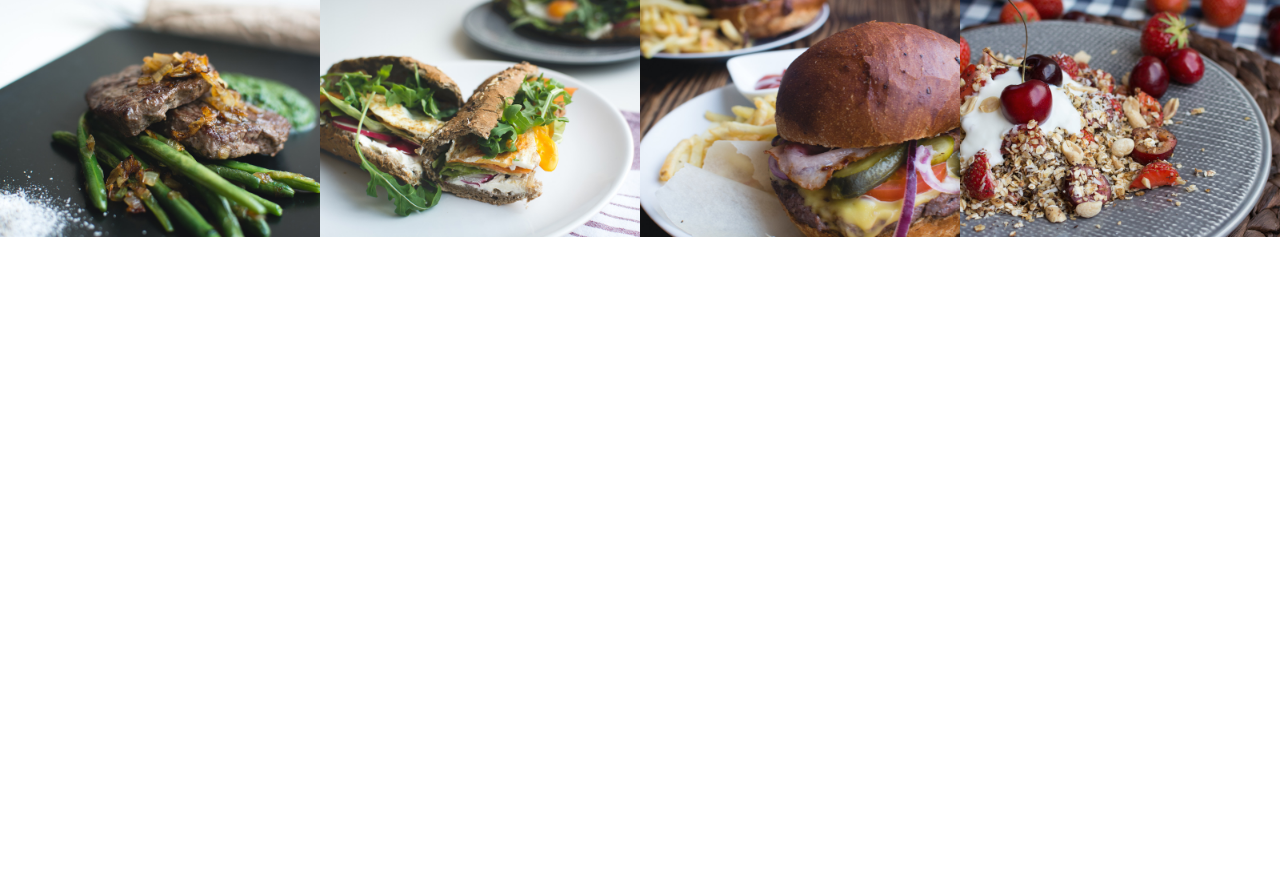
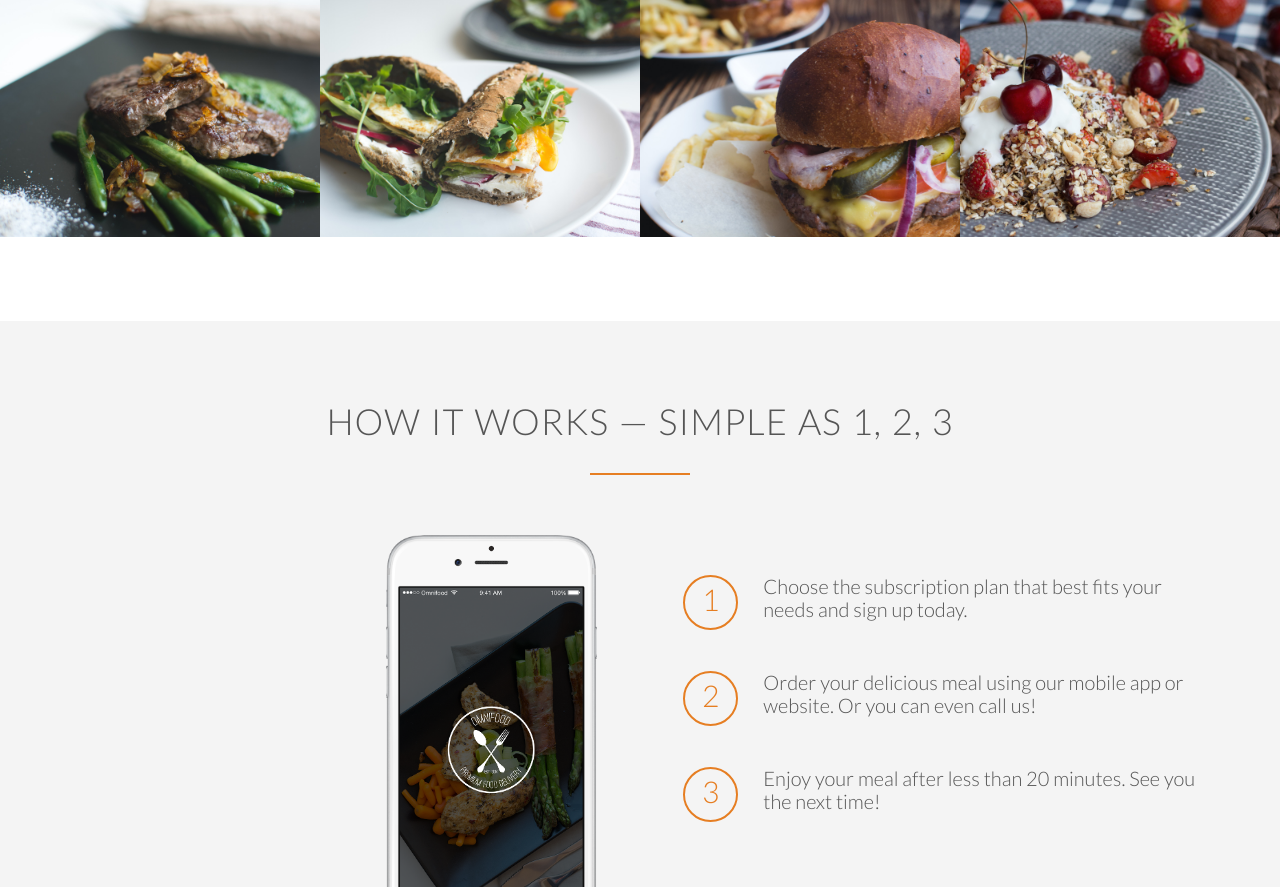
Before and after one commit to Tiedros/OmniFood, a plain HTML site: page index.html in a window 1280 px wide. Shown: the part 1807-2694 px from the top of the page. Before the commit the page ends 2048 px from the top, so only its background shows below. Drawn offline with Linux system fonts and the light colour scheme; files whose address does not match are found by name.

Commit message:
Added the How-It-works section

```diff
--- a/index.html
+++ b/index.html
@@ -66,7 +66,7 @@
 
         <section class="section-meals">
 
-            <ul class="meals-showcase">
+            <ul class="meals-showcase clearfix">
                 <li>
                     <figure class="meal-photo">
                         <img src="resources/img/1.jpg"  alt="Korean bibimbap with egg and vegetables">
@@ -91,7 +91,7 @@
 
                 </li>
             </ul>
-             <ul class="meals-showcase">
+             <ul class="meals-showcase clearfix">
                 <li>
                     <figure class="meal-photo">
                      <img src="resources/img/5.jpg" alt="Paleo beef steak with vegetables">
@@ -121,6 +121,36 @@
             </ul>
         </section>
 
+        <section class="section-steps">
+
+            <div class="row">
+
+                <h2>How it works &mdash; Simple as 1, 2, 3</h2>
+
+            </div>
+            <div class="row">
+                <div class="col span-1-of-2 steps-box">
+                    <img src="resources/img/app-iPhone.png" alt="Omnifood app on iPhone" class="app-screen">
+                </div>
+                <div class="col span-1-of-2 steps-box">
+                    <div class="works-step">
+                        <div>1</div>
+                        <p>Choose the subscription plan that best fits your needs and sign up today.</p>
+                    </div>
+                    <div class="works-step">
+                        <div>2</div>
+                        <p>Order your delicious meal using our mobile app or website. Or you can even call us!</p>
+                    </div>
+                     <div class="works-step">
+                        <div>3</div>
+                        <p>Enjoy your meal after less than 20 minutes. See you the next time!</p>
+                    </div>
+                    <a href="#"  class="btn-app"><img src="resources/img/download-app.svg" alt="App Store Button">  </a>
+                    <a href="#" class="btn-app"> <img src="resources/img/download-app-android.png" alt="Play Store Button"> </a>
+                </div>
+            </div>
+        </section>
+
 
 
 
@@ -128,3 +158,12 @@
 
 
 </html>
+
+<!--
+Title: How it works - Simple as 1, 2, 3
+
+	1.
+	2.
+	3.
+
+-->
--- a/resources/css/style.css
+++ b/resources/css/style.css
@@ -18,6 +18,17 @@ html {
     font-size: 20px;
     font-weight: 300;
     text-rendering: optimizeLegibility;
+}
+
+.clearfix{
+    zoom:1;
+}
+.clearfix:after {
+    content: '.';
+    clear: both;
+    display: block;
+    height: 0;
+    visibility: hidden;
 }
 
 /*---------------------------------------------------------------------*/
@@ -225,3 +236,56 @@ header {
     width: 100%;
     height: auto;
 }
+
+/*---------------------------------------------------------------------*/
+/* HOW IT WORKS */
+/*---------------------------------------------------------------------*/
+
+.section-steps{
+    background-color: #f4f4f4;
+}
+
+.steps-box:first-child{
+    text-align: right;
+    padding-right: 3%;
+    margin-top: 30px;
+}
+.steps-box:last-child{
+    padding-left: 3%;
+    margin-top: 70px;
+
+}
+
+.app-screen{
+    width: 40%;
+}
+
+
+.works-step{
+    margin-bottom: 50px;
+}
+
+.works-step:last-of-type{
+    margin-bottom: 80px;
+}
+
+.works-step div{
+    color: #e67e22;
+    border: 2px solid  #e67e22;
+    display: inline-block;
+    border-radius: 50%;
+    height: 55px;
+    width: 55px;
+    text-align: center;
+    padding: 5px;
+    float: left;
+    font-size: 150%;
+    margin-right: 25px;
+}
+
+.btn-app img{
+    height: 50px;
+    width: auto;
+    margin-right: 10px;
+
+}
```
